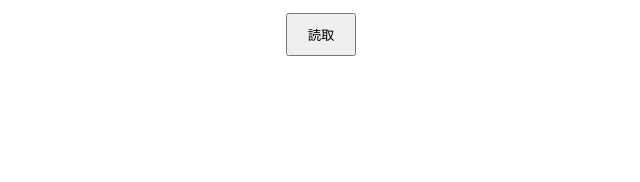
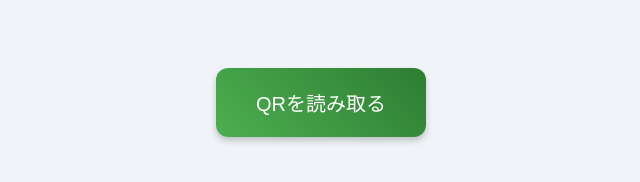
Before and after one commit to JomoKaruta/JomoKaruta.github.io, a plain HTML site: page qr.html in a window 1280 px wide. Shown: the whole page, without its empty margins (319-959 px from the left). Drawn offline with Linux system fonts and the light colour scheme.

Commit message:
Add files via upload

```diff
--- a/qr.html
+++ b/qr.html
@@ -2,40 +2,75 @@
 <html lang="ja">
 <head>
   <meta charset="UTF-8">
-  <title>QR読取サンプル</title>
+  <title>QR読取サンプル（UI改善版）</title>
   <script src="https://unpkg.com/html5-qrcode"></script>
   <style>
-    #reader { width: 300px; margin: 10px auto; }
-    #result { margin-top: 20px; text-align: center; }
-    button { padding: 10px 20px; margin: 5px; }
-    #closeBtn { display: none; }
+    body {
+      font-family: "Segoe UI", sans-serif;
+      background: #f0f4f8;
+      text-align: center;
+      padding-top: 50px;
+    }
+
+    #reader { width: 300px; margin: 20px auto; }
+
+    #result { margin-top: 30px; text-align: center; font-size: 18px; }
+
+    /* ボタン共通スタイル */
+    button {
+      font-size: 20px;           /* 文字サイズ大きめ */
+      padding: 20px 40px;        /* 高さ・幅を大きめ */
+      margin: 10px;
+      border: none;
+      border-radius: 12px;
+      cursor: pointer;
+      transition: all 0.2s;
+      box-shadow: 0 4px 6px rgba(0,0,0,0.2);
+      color: #fff;
+    }
+
+    /* 読取ボタン */
+    #startBtn {
+      background: linear-gradient(45deg,#4CAF50,#2E7D32);
+    }
+    #startBtn:hover {
+      background: linear-gradient(45deg,#66BB6A,#388E3C);
+      transform: translateY(-2px);
+    }
+
+    /* 閉じるボタン */
+    #closeBtn {
+      background: linear-gradient(45deg,#F44336,#C62828);
+      display: none; /* 初期非表示 */
+    }
+    #closeBtn:hover {
+      background: linear-gradient(45deg,#EF5350,#B71C1C);
+      transform: translateY(-2px);
+    }
+
+    img { max-width: 90%; border-radius: 8px; margin-top: 10px; }
   </style>
 </head>
 <body>
-  <div style="text-align:center;">
-    <button onclick="startScan()">読取</button>
-    <button id="closeBtn" onclick="stopScan()">閉じる</button>
-    <div id="reader"></div>
-    <div id="result"></div>
-  </div>
+  <button id="startBtn" onclick="startScan()">QRを読み取る</button>
+  <button id="closeBtn" onclick="stopScan()">閉じる</button>
+
+  <div id="reader"></div>
+  <div id="result"></div>
 
   <script>
     let qrScanner = null;
 
     async function startScan() {
-      // 既存のスキャナがあれば停止＆削除
       if (qrScanner) {
         try {
           await qrScanner.stop();
           await qrScanner.clear();
-        } catch(e) {
-          console.warn("停止処理中にエラー", e);
-        }
+        } catch(e){ console.warn(e); }
         qrScanner = null;
         document.getElementById("reader").innerHTML = "";
       }
 
-      // 新しいインスタンスを作る
       qrScanner = new Html5Qrcode("reader");
 
       qrScanner.start(
@@ -52,9 +87,7 @@
         try {
           await qrScanner.stop();
           await qrScanner.clear();
-        } catch(e) {
-          console.warn("停止処理中にエラー", e);
-        }
+        } catch(e){ console.warn(e); }
         document.getElementById("reader").innerHTML = "";
         document.getElementById("closeBtn").style.display = "none";
         qrScanner = null;
@@ -72,7 +105,7 @@
       if (url.match(/\.wav$/i)) {
         result.innerHTML = `<audio autoplay src="${url}"></audio>`;
       } else if (url.match(/\.(jpg|png)$/i)) {
-        result.innerHTML = `<img src="${url}" style="max-width:90%;">`;
+        result.innerHTML = `<img src="${url}">`;
       } else {
         result.innerHTML = `<a href="${url}" target="_blank">${url}</a>`;
       }
```
